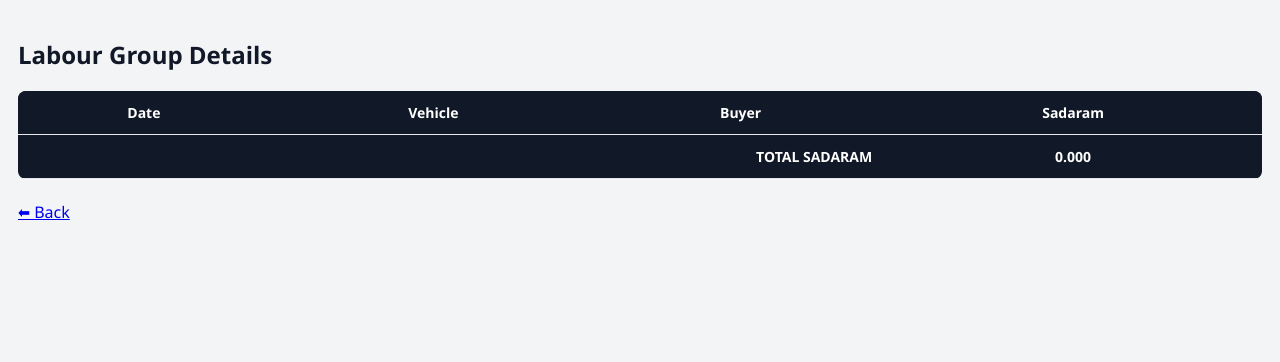
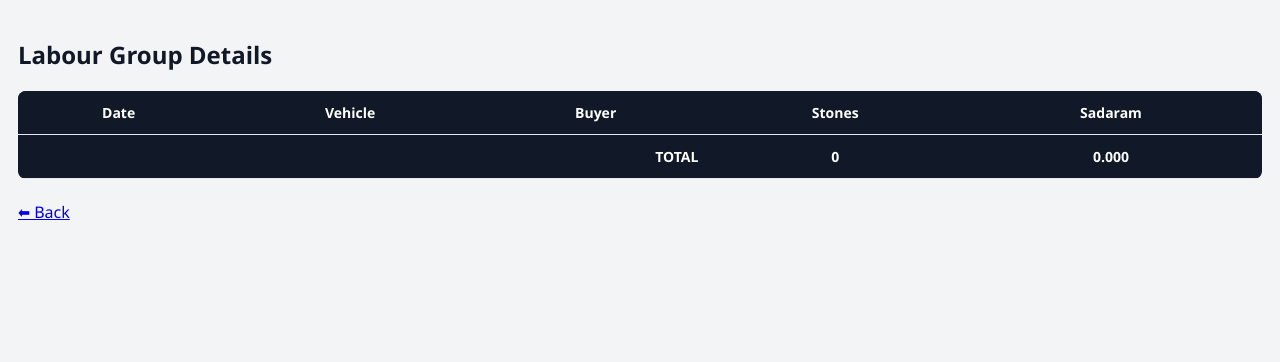
Before and after one commit to bachammahesh-cyber/srinivasa-mines, a Flask app: page /labour-details/1 in a window 1280 px wide. Shown: the part 82-444 px from the top of the page. Run offline with Flask 3, Linux system fonts and the light colour scheme; the visitor is signed in with stand-in values (Sample User, id 1); data that the repository does not hold is empty; some libraries are stand-ins or nearby versions.

Commit message:
Added stones column to labour details table

```diff
--- a/app.py
+++ b/app.py
@@ -256,7 +256,7 @@ def labour_details(code):
     c = conn.cursor()
 
     c.execute("""
-        SELECT date, vehicle_no, buyer_name, sadaram
+        SELECT date, vehicle_no, buyer_name, sadaram, pieces
         FROM truck_sales
         WHERE labour_group_code=%s
         ORDER BY date DESC
--- a/templates/labour_details.html
+++ b/templates/labour_details.html
@@ -9,6 +9,7 @@
         <th style="padding:12px;">Date</th>
         <th style="padding:12px;">Vehicle</th>
         <th style="padding:12px;">Buyer</th>
+        <th style="padding:12px;">Stones</th>
         <th style="padding:12px;">Sadaram</th>
     </tr>
 
@@ -17,13 +18,15 @@
         <td style="padding:10px;">{{ r[0] }}</td>
         <td style="padding:10px;">{{ r[1] }}</td>
         <td style="padding:10px;">{{ r[2] }}</td>
+        <td style="padding:10px;">{{ r[4] }}</td>
         <td style="padding:10px;">{{ "%.3f"|format(r[3]) }}</td>
     </tr>
     {% endfor %}
 
-    <!-- TOTAL SADARAM -->
+    <!-- TOTAL ROW -->
     <tr style="background:#111827;color:white;font-weight:bold;">
-        <td colspan="3" style="padding:12px;text-align:right;">TOTAL SADARAM</td>
+        <td colspan="3" style="padding:12px;text-align:right;">TOTAL</td>
+        <td style="padding:12px;">{{ rows|sum(attribute=4) }}</td>
         <td style="padding:12px;">{{ "%.3f"|format(rows|sum(attribute=3)) }}</td>
     </tr>
 
```
